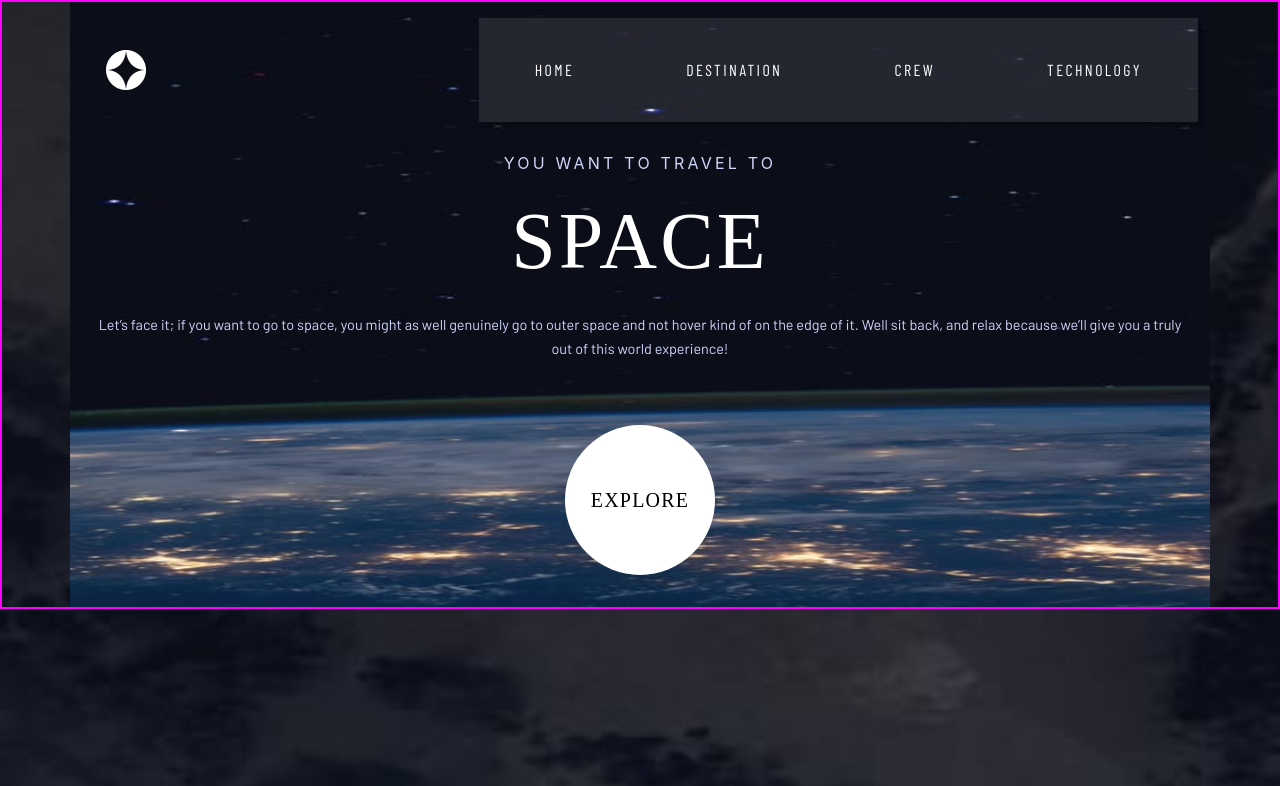
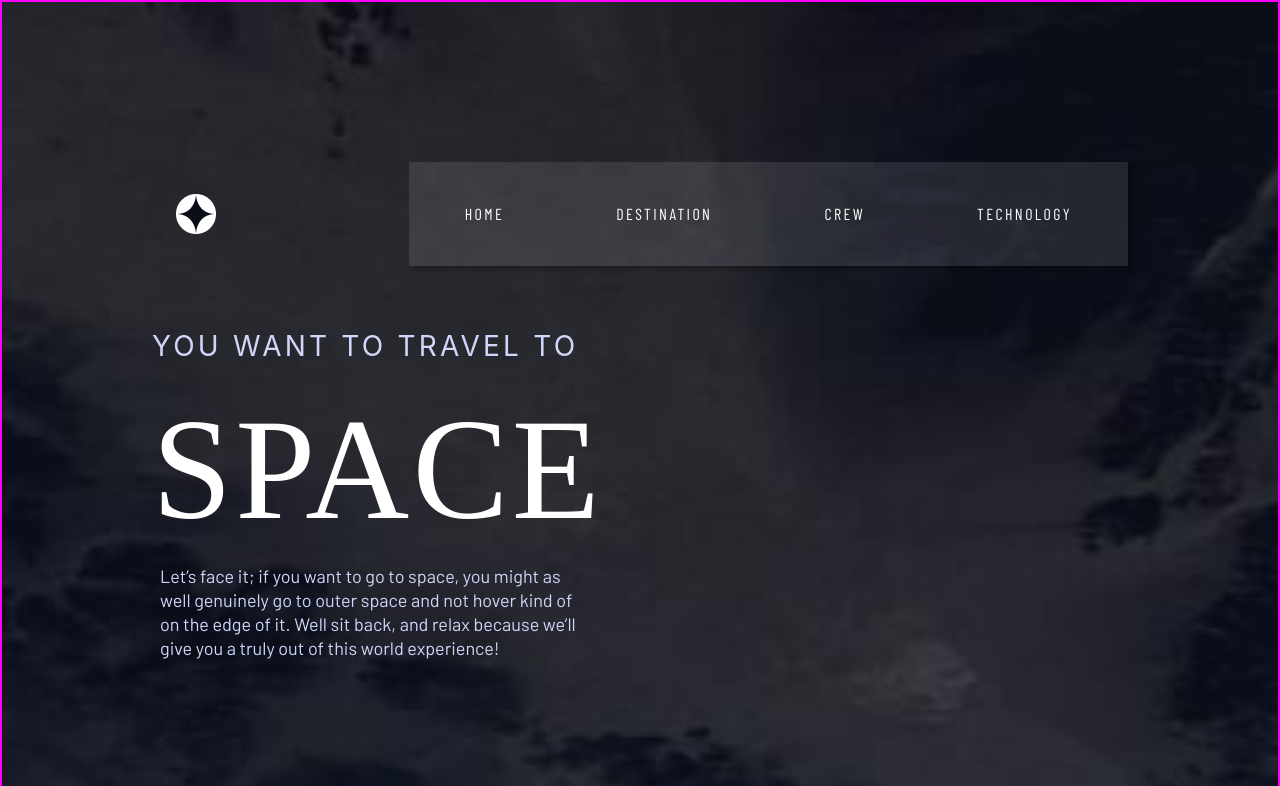
Before and after one commit to doganeraylin/space-tourism-frontend, a Next.js app: page / in a window 1280 px wide. Shown: the top 786 px of the page. Built offline with nearby package versions, Linux system fonts and the light colour scheme; a web font is replaced by a local one.

Commit message:
added media queries

```diff
--- a/components/Home/Home.module.css
+++ b/components/Home/Home.module.css
@@ -1,9 +1,5 @@
 .container {
-    background-image: url('/assets/home/background-home-mobile.png');
-    background-repeat: no-repeat;
-    background-size: cover;
-    background-size: 100% 100%;
-
+    max-width: 325px;
 }
 
 .title,
@@ -16,7 +12,7 @@
     text-transform: uppercase;
     font-weight: normal;
     letter-spacing: 0.2rem;
-    padding: 2rem 0 1rem;
+    margin-top: 4rem;
 }
 
 .title span {
@@ -47,5 +43,50 @@
     border-radius: 50%;
     font-size: 1.25rem;
     letter-spacing: 0.075rem;
-    margin: 3rem 0 2rem;
+    margin: 7rem 0 2rem;
 }
+
+.textContainer {
+    text-align: center;
+}
+
+
+@media (min-width:768px) {
+    .exploreBtn {
+        width: 240px;
+        height: 240px;
+        font-size: 2rem;
+    }
+
+    .textContainer {
+        max-width: 450px;
+    }
+}
+
+@media (min-width: 1200px) {
+    .container {
+        max-width: 1000px;
+        margin: 9rem auto;
+    }
+
+    .exploreBtn {
+        width: 275px;
+        height: 275px;
+    }
+
+    .title {
+        font-size: 1.75rem;
+    }
+
+    .title span {
+        font-size: 9rem;
+    }
+
+    .description {
+        font-size: 1.125rem;
+    }
+
+    .textContainer {
+        text-align: left;
+    }
+}
```
